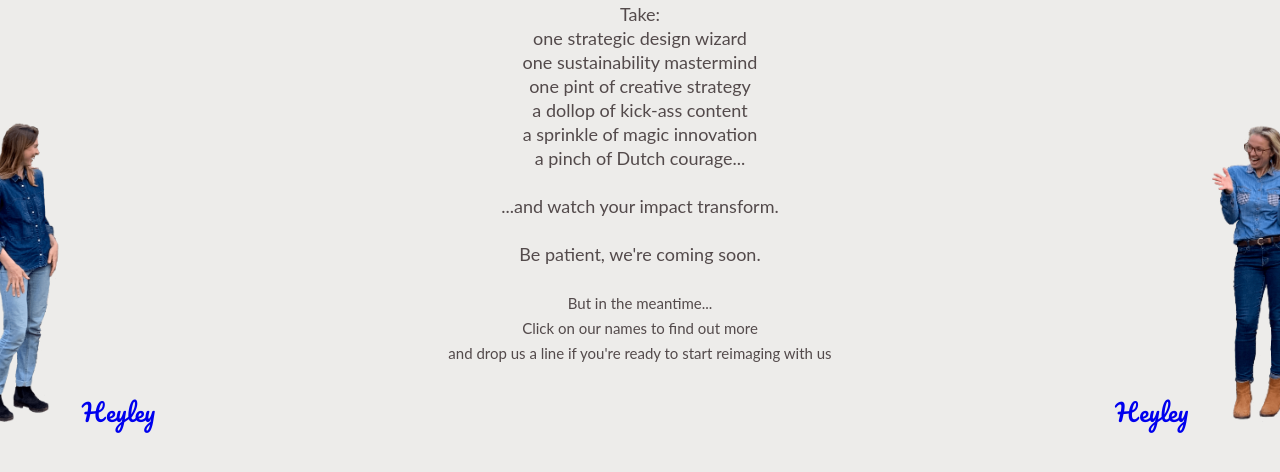
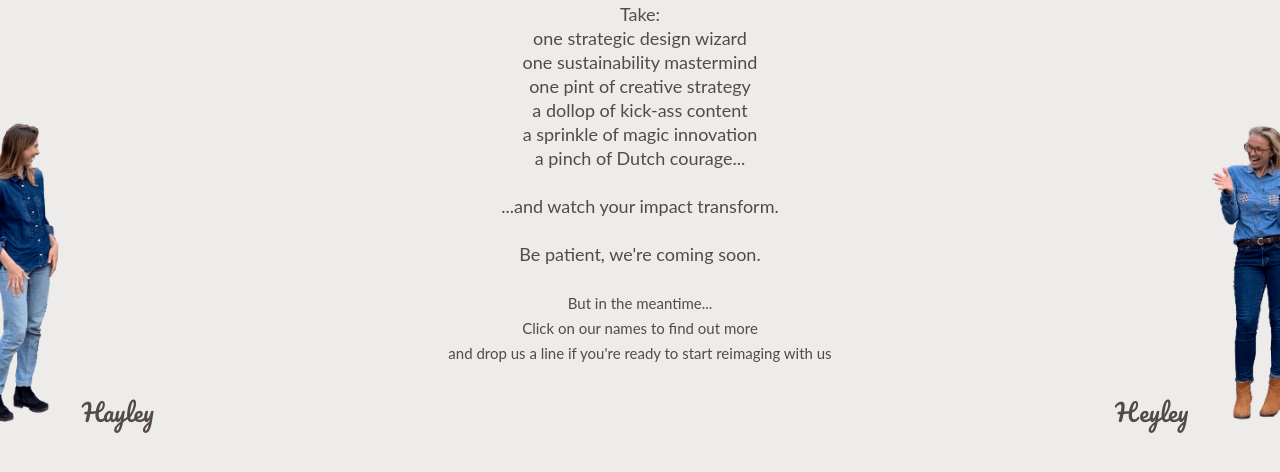
Before and after one commit to chloejhill/chloehayley-comingsoon, a plain HTML site: page index.html in a window 1280 px wide. Shown: the part 90-562 px from the top of the page. Drawn offline with Linux system fonts and the light colour scheme.

Commit message:
Adds small changes

```diff
--- a/index.html
+++ b/index.html
@@ -32,10 +32,12 @@ img {
 }
 
 a {
+  color: #534a4b;
   padding: 1rem;
   text-decoration: none;
 }
 a:hover {
+  color: #534a4b;
   text-decoration: underline;
 }
 
@@ -78,7 +80,7 @@ a:hover {
     <div class="container">
       <div class="left">
         <img src="hayley.png" alt="">
-        <a class="handwriting" href="https://www.linkedin.com/in/hayley-bagnall-8ab8a56b/" target="_blank">Heyley</a>
+        <a class="handwriting" href="https://www.linkedin.com/in/hayley-bagnall-8ab8a56b/" target="_blank">Hayley</a>
       </div>
       <div class="middle">
         <h1>We are cooking up a communications storm</h1>
```
